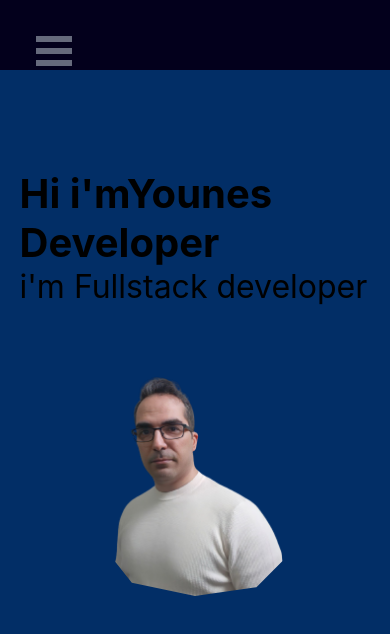
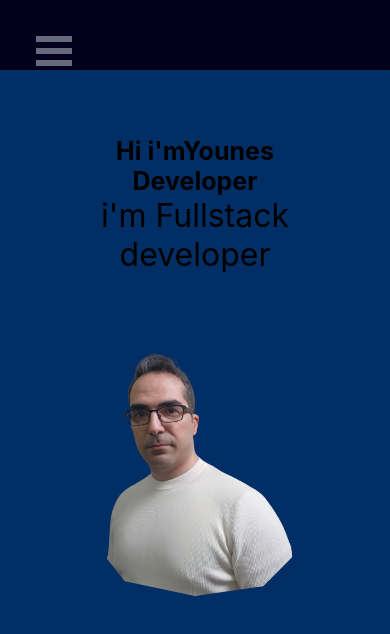
Before and after one commit to Younes-sh/portfolioReact, a React (Create React App) app in the folder app/: page / in a window 390 px wide. Shown: the top 634 px of the page. Built offline with nearby package versions, Linux system fonts and the light colour scheme.

Commit message:
fixed header component

```diff
--- a/app/src/Components/Header/Header.jsx
+++ b/app/src/Components/Header/Header.jsx
@@ -10,7 +10,7 @@ const Header = ({name,description,job}) => {
         <p>{description}</p>
       </div>
       <div className="image_container">
-        <img src={ImageHeader} alt="" />
+        <img src={ImageHeader} alt="programmer" />
       </div>
 
     </div>
--- a/app/src/Components/Header/header.css
+++ b/app/src/Components/Header/header.css
@@ -7,9 +7,6 @@
   justify-content: space-between;
   align-items: center;
 }
-
-
-
 /*  */
 .Header-txt {
   width: 50%;
@@ -60,6 +57,7 @@
 .image_container {
   width: 50%;
   height: auto;
+  margin-top: 40px;
 }
 .image_container img {
   clip-path: polygon(50% 0%, 100% 0, 94% 37%, 100% 84%, 85% 96%, 50% 100%, 14% 94%, 0 80%, 4% 39%, 0 0);
@@ -69,11 +67,9 @@
   .Header {
     flex-direction: column;
   }
-  .image_container img {
-    width: 90%;
-  }
+
   .Header-txt {
-    width: 90%;
+    text-align: center;
   }
   .Header-txt h1  {
     width: 100%;
@@ -81,5 +77,10 @@
   }
 }
 @media screen and (max-width:600px) {
-
+  .Header-txt h1 {
+    font-size: 25px;
+  }
+  .image_container img {
+    width: 100%;
+  }
 }
```
